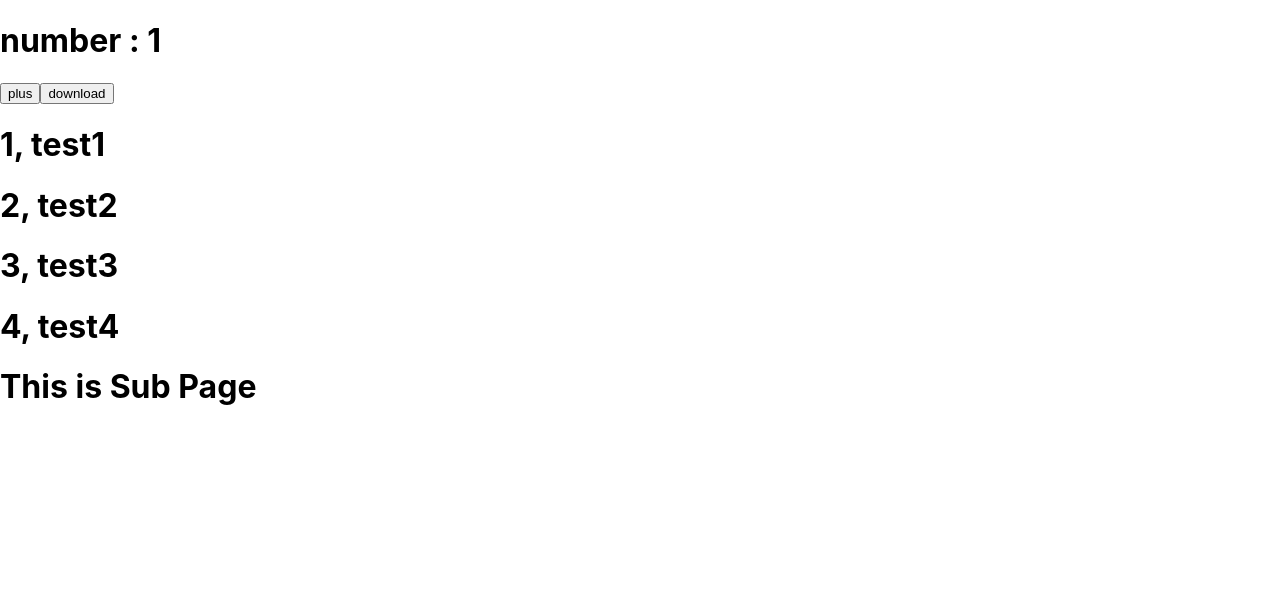
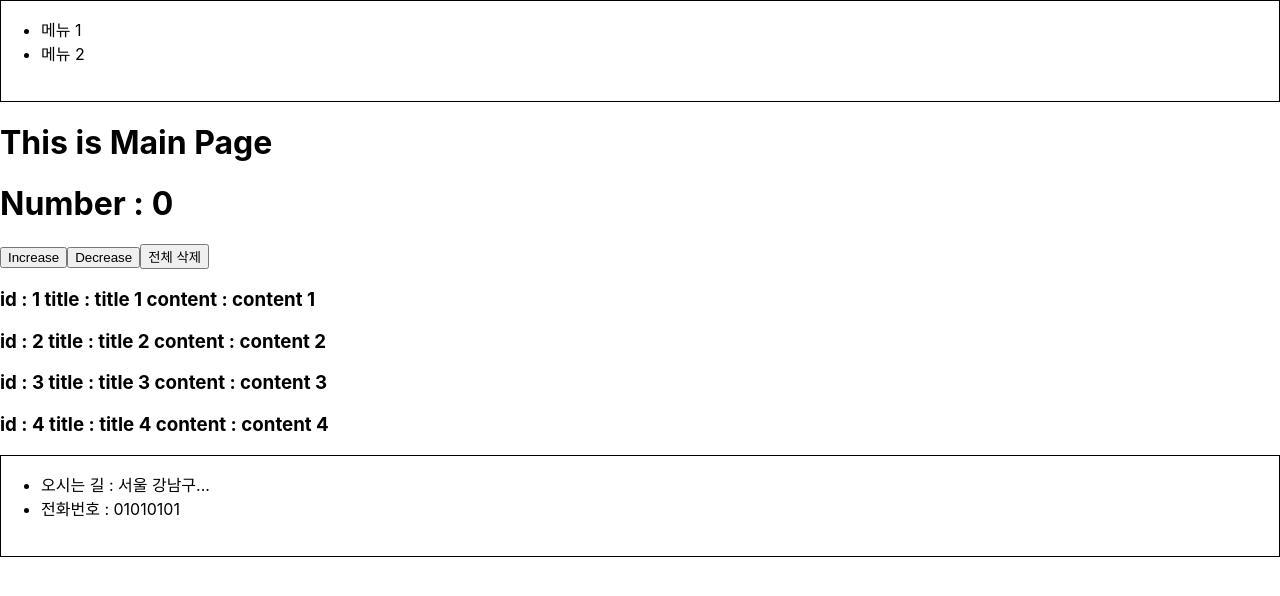
Before and after one commit to JangDongHa/React, a React (Create React App) app: page / in a window 1280 px wide. Shown: the top 596 px of the page. Built offline with nearby package versions, Linux system fonts and the light colour scheme.

Commit message:
React Project(22/02/10)

```diff
--- a/package.json
+++ b/package.json
@@ -9,6 +9,7 @@
     "react": "^17.0.2",
     "react-dom": "^17.0.2",
     "react-scripts": "5.0.0",
+    "styled-components": "^5.3.3",
     "web-vitals": "^2.1.4"
   },
   "scripts": {
--- a/src/App.css
+++ b/src/App.css
@@ -1,3 +1,8 @@
+.box-style {
+  color: blue;
+  background-color: red;
+}
+
 .App {
   text-align: center;
 }
--- a/src/App.js
+++ b/src/App.js
@@ -1,7 +1,8 @@
-import logo from './logo.svg';
 import "./App.css";
-import { useState } from 'react';
-import Sub from './Sub';
+import { createRef, useEffect, useMemo, useRef, useState } from 'react';
+import "./App.css";
+import LoginPage from './components/pages/LoginPage';
+import MainPage from "./components/pages/MainPage";
 
 //0. React Engine = Data 변경을 감지하여 UI를 그려주는 역할
 //1. 실행 과정 (index.html) react에서 page를 바꾼다라는 개념 = body의 내용을 바꾼다. (page를 변경하는 것이 아닌 하나의 페이지에서 body의 내용만 바뀜)
@@ -17,47 +18,28 @@ import Sub from './Sub';
 // 삼항연산자 : {a === 10 ? "is 10" : "is not 10"} // a가 10이면 "is 10" 출력, 아니라면 "is not 10" 출력
 // 삼항연산자 == vs === : == 는 값만을 검사, ===는 값과 타입을 검사
 
-let a = 10;
-const b = 20;
+// list map과 forEach 차이점
+// map은 return값이 있고 forEach 는 return값이 없음
+
 
 function App() {
-  let sample = [
-    {id:1, name:"test1"},
-    {id:2, name:"test2"},
-    {id:3, name:"test3"},
-    {id:4, name:"test4"}
-  ];
-  const [users, setUsers] = useState(sample);
-  //let number = 1;
-  const num = 1;
-  const [number, setNumber] = useState(num); // react 내 hooks Library (jsx 문법임). 상태값으로 설정하는 방법임(이렇게 하면 자동 렌더링 진행)
-  // const [변수, 변경하려면 setNumber로 변경] = userState(시작상태값);
-  const add = () => {
-    setNumber(number+1); // 실제로 변경하는 것이 아니라 react에게 number값을 변경하겠다고 요청하는 것
-    console.log('add', number+1); // 그러므로 log 찍을 때 number가 아닌 number+1로 해야 페이지에서 표기하는 Number와 동일한 값 출력
-  };
+  // = js에서 let t = document.createElement("h1");
+  // t.style = {font-size: "1.5em"}';
+  // 내부에서 Style을 관리하면
 
-  const download = () => {
-    setUsers([...sample, {id:5, name:"test5"}]); // 같은 데이터여도 다른 레퍼런스이기 때문에 깊은 복사를 통해 Re-Rendering이 진행됨
-    setNumber(number+1);
-    // sample vs [...sample]
-    // setUsers(sample)을 진행하면 기존의 레퍼런스가 같으면 Re-Rendering 진행 x
-    // setUsers([...sample])을 진행하면 새로운 레퍼런스를 생성하는 것이기 때문에 Re-Rendering이 진행됨
-    // 레퍼런스 내 값이 변해도 레퍼런스가 바뀌지 않는다면 Re-Rendering은 이루어지지 않음
-    // *** 레퍼런스의 변경이 있을 때만 Re-Rendering을 진행함
-    // *** 단, 시작할 때의 기존 데이터는 항상 불변의 성질을 가지고 있음 (새로고침 및 Re-Rendering을 해도 수정된 데이터가 또 수정되지 않음)
-    // 예를 들어, sample = sample.concat(data); 를 넣어도 한번만 적용되고 그 이후에는 불변의 값에 똑같이 sample.concat을 진행하기 때문에 수정x
-  };
 
-  // 렌더링 시점 : 상태값 변경이 일어날 때 렌더링 진행
+  const myRef = useRef(null);
+
+  const [list, setList] = useState([
+    {id: 1, name: "dong"},
+    {id: 2, name: "jdh"}
+  ]);
+
+  const myRefs = Array.from({length: list.length}).map(()=>createRef());
+
   return <div>
     <div>
-      <h1>number : {number}</h1>
-      <input type="button" value="plus" onClick={add}></input>
-      <input type="button" value="download" onClick={download}></input>
-      {users.map(n=> <h1>{n.id}, {n.name}</h1>)}
-      {console.log("test")}
-      <Sub />
+      <MainPage />
     </div>
   </div>;
   // 함수형 변수를 넣을 때 add() 이런식으로 하면 바로 실행이 되기 때문에 add만 적어서 바인딩 되게 해야함
@@ -69,3 +51,112 @@ function App() {
 }
 
 export default App;
+
+  // let sample = [
+  //   {id:1, name:"test1"},
+  //   {id:2, name:"test2"},
+  //   {id:3, name:"test3"},
+  //   {id:4, name:"test4"}
+  // ];
+  // const [users, setUsers] = useState(sample);
+  // //let number = 1;
+  // const num = 1;
+  // const [number, setNumber] = useState(num); // react 내 hooks Library (jsx 문법임). 상태값으로 설정하는 방법임(이렇게 하면 자동 렌더링 진행)
+  // // const [변수, 변경하려면 setNumber로 변경] = userState(시작상태값);
+  // const add = () => {
+  //   setNumber(number+1); // 실제로 변경하는 것이 아니라 react에게 number값을 변경하겠다고 요청하는 것
+  //   console.log('add', number+1); // 그러므로 log 찍을 때 number가 아닌 number+1로 해야 페이지에서 표기하는 Number와 동일한 값 출력
+  // };
+
+  // const download = () => {
+  //   setUsers([...sample, {id:5, name:"test5"}]); // 같은 데이터여도 다른 레퍼런스이기 때문에 깊은 복사를 통해 Re-Rendering이 진행됨
+  //   setNumber(number+1);
+  //   // sample vs [...sample]
+  //   // setUsers(sample)을 진행하면 기존의 레퍼런스가 같으면 Re-Rendering 진행 x
+  //   // setUsers([...sample])을 진행하면 새로운 레퍼런스를 생성하는 것이기 때문에 Re-Rendering이 진행됨
+  //   // 레퍼런스 내 값이 변해도 레퍼런스가 바뀌지 않는다면 Re-Rendering은 이루어지지 않음
+  //   // *** 레퍼런스의 변경이 있을 때만 Re-Rendering을 진행함
+  //   // *** 단, 시작할 때의 기존 데이터는 항상 불변의 성질을 가지고 있음 (새로고침 및 Re-Rendering을 해도 수정된 데이터가 또 수정되지 않음)
+  //   // 예를 들어, sample = sample.concat(data); 를 넣어도 한번만 적용되고 그 이후에는 불변의 값에 똑같이 sample.concat을 진행하기 때문에 수정x
+  // };
+
+
+
+    // const [data, setData] = useState(0);
+  // const [search, setSearch] = useState(0);
+  // const download = ()=>{
+  //   // 통신을 통해 다운로드를 받고
+  //   let downloadData = 5;
+  //   setData(downloadData);
+  // }
+  // // useEffect 실행 시점
+  // // 1. App 함수가 최초 실행될 때(최초 마운트 될 때) = 그림이 그려질 때
+  // // 2. 상태변수가 변경될 때 (useState) => 상태변수가 변경되면 App이라는 함수, 즉 해당 컴포넌트가 다시 실행되어 그려지기 때문에 (DList에 등록되어있어야함)
+  // // 3. 의존리스트로 관리할 수 있다.
+  // // useEffect 인자 : callback함수, Dependency List
+  // // Dependency List는 해당 리스트 내 데이터가 변경될 때만 실행하겠다는 것
+  // // 따라서 [], 빈 리스트 값을 넣어주면 최초 실행만 진행하게 할 수 있음 (어디에도 의존하고 있지 않은 함수가 됨)
+  // useEffect(()=>{
+  //   console.log("App 내 useEffect 실행됨");
+  //   download();
+  // }, [search]);
+
+
+
+
+
+
+  // function App() {
+  //   // useMemo => Memorization(기억)
+
+  //   // 렌더링 시점 : 상태값 변경이 일어날 때 렌더링 진행
+  //   const [list, setList] = useState([1,2,3,4]);
+  //   const [str, setStr] = useState("sum");
+
+  //   const getAddResult = () => {
+  //     // 다른 변경이 일어나도 app.js 자체가 Re-Redering 되기 때문에 자동으로 실행되버림
+  //     // useEffect나 useMemo 사용을 해야함
+  //     // 이와 같이 특정 이름을 가진 함수이면 useMemo로 설정
+  //     let sum = 0;
+  //     list.forEach(i=> sum= sum+i);
+  //     console.log(sum);
+
+  //     return sum;
+  //   }
+
+  //   const addResult = useMemo(()=>getAddResult(), [list]); // useMemo(()=>변경되는함수, 의존리스트) => useEffect와 매우 비슷하지만 특정 함수에 대한 제약을 걸 수 있음
+  //   return <div>
+  //     <div>
+  //       <button onClick={()=>{setStr("Hi");}}>change Char</button>
+  //       <button onClick={()=>{setList([...list, 10]);}}>add</button>
+  //       {list.map(i => <h1>{i}</h1>)}
+  //       <div>{str} : {addResult}</div>
+  //       <Sub />
+  //     </div>
+  //   </div>;
+
+
+  // function App() {
+  //   // useRef(디자인)
+  //   // dom을 변경할 때 사용
+
+  //   const myRef = useRef(null);
+
+  //   const [list, setList] = useState([
+  //     {id: 1, name: "dong"},
+  //     {id: 2, name: "jdh"}
+  //   ]);
+
+  //   const myRefs = Array.from({length: list.length}).map(()=>createRef());
+
+  //   return <div>
+  //     <div>
+  //       <button onClick={()=>{
+  //         myRef.current.style.backgroundColor = 'red';
+  //         myRefs[1].current.style.backgroundColor = 'red';
+  //         }}>Change Color</button>
+  //       <div ref={myRef}>Box</div>
+  //       {list.map((user, index)=>(<h1 ref={myRefs[index]}>{user.name}</h1>))}
+  //       <Sub />
+  //     </div>
+  //   </div>;
--- a/src/Sub.js
+++ b/src/Sub.js
@@ -1,5 +1,6 @@
 import React from 'react';
 
+let num=10;
 const Sub = () => {
     // Re-Rendering 할 지 하지 않을 지 결정하는 함수 제공
     // 따라서 React는 Component 설계를 잘 해야함
@@ -10,4 +11,5 @@ const Sub = () => {
     );
 };
 
-export default Sub;
+export {num}; // import {num} from './Sub';
+export default Sub; // Sub 함수를 외에 노출하겠다 라는 것 (import Sub from './sub'; ./는 같은 폴더에 있을 때 사용하는 것)
--- /dev/null
+++ b/src/components/Footer.js
@@ -0,0 +1,26 @@
+import React from 'react';
+import styled from 'styled-components';
+
+// 하나의 컴포넌트를 생성한 것 (=> 컴포넌트 생성 이유 : 재사용하려고)
+// Styled-Component -> js파일과 css파일을 통합하여 관리해줌
+const StyledFooterDiv = styled.div`
+    border: 1px solid black;
+    height: 100px;
+`;
+
+const Footer = () => {
+    return (
+        <div>
+            <div>
+                <StyledFooterDiv>
+                <ul>
+                    <li>오시는 길 : 서울 강남구...</li>
+                    <li>전화번호 : 01010101</li>
+                </ul>
+                </StyledFooterDiv>
+            </div>
+        </div>
+    );
+};
+
+export default Footer;
--- /dev/null
+++ b/src/components/Header.js
@@ -0,0 +1,26 @@
+import React from 'react';
+import styled from 'styled-components';
+
+// 하나의 컴포넌트를 생성한 것 (=> 컴포넌트 생성 이유 : 재사용하려고)
+// Styled-Component -> js파일과 css파일을 통합하여 관리해줌
+const StyledHeaderDiv = styled.div`
+    border: 1px solid black;
+    height: 100px;
+`;
+
+const Header = () => {
+    return (
+        <div>
+            <div>
+                <StyledHeaderDiv>
+                <ul>
+                    <li>메뉴 1</li>
+                    <li>메뉴 2</li>
+                </ul>
+                </StyledHeaderDiv>
+            </div>
+        </div>
+    );
+};
+
+export default Header;
--- /dev/null
+++ b/src/components/main/Main.js
@@ -0,0 +1,26 @@
+import React from 'react';
+import { useState } from 'react/cjs/react.development';
+
+const Main = (props) => {
+
+
+    // 구조분할 할당
+    const {boards, test, setBoards, number, setNumber} = props; // const boards = props.boards 라고 하지 않고 넘어온 변수의 이름을 {} 내에 넣으면 알아서 매핑해서 넣어줌
+
+    console.log(boards);
+
+    return (
+        <div>
+            <h1>This is Main Page</h1>
+            <h1> Number : {number}</h1>
+            <button onClick={()=>setNumber(number+1)}>Increase</button>
+            <button onClick={()=>setNumber(number-1)}>Decrease</button>
+            <button onClick={()=>setBoards([])}>전체 삭제</button>
+            {boards.map((board) =>
+                <h3>id : {board.id} title : {board.title} content : {board.content}</h3>
+            )}
+        </div>
+    );
+};
+
+export default Main;
--- /dev/null
+++ b/src/components/pages/LoginPage.js
@@ -0,0 +1,25 @@
+import React from 'react';
+import { Title } from '../../MyCss';
+import Footer from '../Footer';
+import Header from '../Header';
+import Login from '../login/Login';
+
+// Page는 컴포넌트들의 조합
+// 컴포넌트 : 각각의 Page들이 재사용하면서 만들 수 있게 해줌
+// 추가적으로, 데이터는 페이지에서 관리하는 것이 좋음
+// 컴포넌트에서 만든 데이터를 다른 컴포넌트에서 제어할 수 없기 때문에
+
+const LoginPage = () => {
+    return (
+        <div>
+            <div>
+                <Header />
+                <Title>Hello</Title>
+                <Login />
+                <Footer />
+            </div>
+        </div>
+    );
+};
+
+export default LoginPage;
--- /dev/null
+++ b/src/components/pages/MainPage.js
@@ -0,0 +1,43 @@
+import React from 'react';
+import { useEffect, useState } from 'react/cjs/react.development';
+import Footer from '../Footer';
+import Header from '../Header';
+import Main from '../main/Main';
+
+// Http 요청을 할 때 jquery의 ajax, fetch(순수한 js), axios(외부 라이브러리) 를 사용
+// jquery는 사용하지 못함
+
+const MainPage = () => {
+    const [boards, setBoards] = useState([]); // 상태변수들은 컴포넌트에서 처리하는 것보다 Page에서 처리하는 것이 좋음 (추가 설명 : LoginPage)
+    const [number, setNumber] = useState(0);
+
+    useEffect(() => {
+        //실제 download를 받는 것으로 가정 (fetch, axios, ajax)
+
+        let data = [
+            {id: 1, title: "title 1", content: "content 1"},
+            {id: 2, title: "title 2", content: "content 2"},
+            {id: 3, title: "title 3", content: "content 3"},
+            {id: 4, title: "title 4", content: "content 4"}
+        ];
+
+        // 현재는 가정이지만 실제로는 let data 내부의 값이 통신을 통해 다운을 받아야 하는데
+        // 다운을 받기도 전에 setBoards가 실행이 되어 내부에는 빈 값이 들어가버림
+        // 이후에 다운을 다 받으면 boards가 수정되었으므로 다시 재실행되어 통신을 통해 받은 값이 들어감
+        // 따라서 무엇가를 통신을 통해 받아오는 변수들은 상태 변수로 반드시 정의해야함
+        setBoards([...data]);
+    }, [])
+
+    // <Main boards={boards} /> 로 데이터를 넘긴 데이터를 props라고 함 (여러 개 넘길 수 있음)
+    // 단, boards의 원래 주인은 계속해서 MainPage이기 때문에 함부로 컴포넌트에서 삭제하거나 수정할 수 없음
+    // 따라서 컴포넌트에게 수정이나 삭제의 권한을 주기 위해선 setBoards도 함께 넘겨줘야함
+    return (
+        <div>
+            <Header />
+            <Main boards={boards} test={1} setBoards={setBoards} number={number} setNumber={setNumber}/>
+            <Footer />
+        </div>
+    );
+};
+
+export default MainPage;
```
Also changed, not shown: src/MyCss.js (added, +10 -0 lines), src/components/login/Login.js (added, +16 -0 lines), 1 other file (tests, documents, lock files or other folders).
